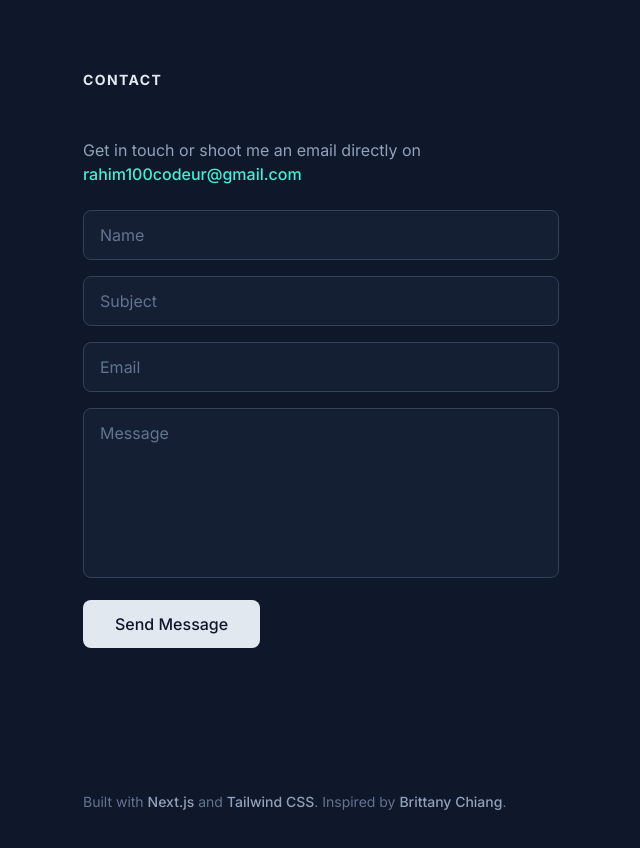
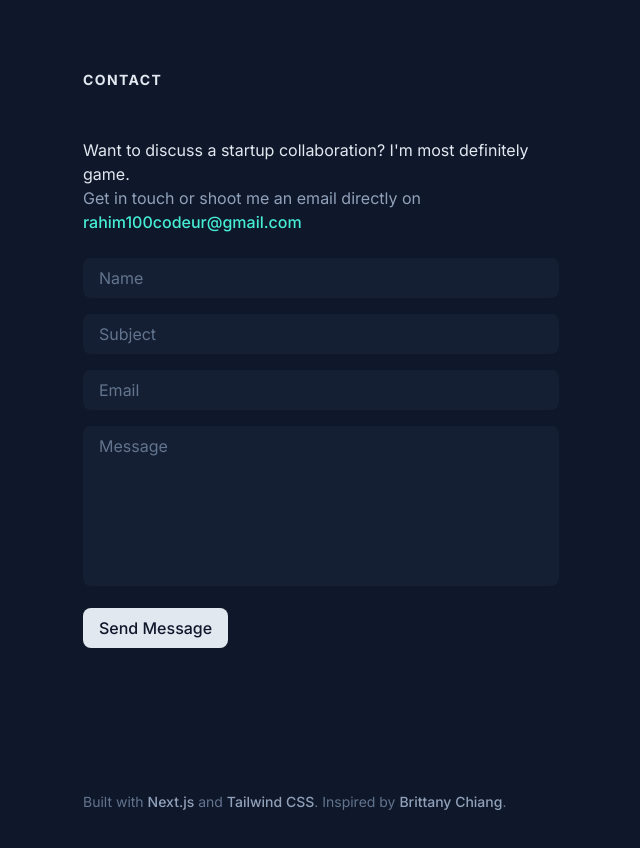
Before and after one commit to Rahim10020/freelance_portfolio, a Next.js app: page / in a window 1280 px wide. Shown: the part 3460-4308 px from the top of the page, without its empty margins (561-1201 px from the left). Built offline with nearby package versions, Linux system fonts and the light colour scheme.

Commit message:
finition temporaire de contact

```diff
--- a/src/components/sections/Contact.tsx
+++ b/src/components/sections/Contact.tsx
@@ -35,11 +35,12 @@ export default function Contact() {
     };
 
     return (
-        <section id="contact" className="mb-16 scroll-mt-16 md:mb-24 lg:mb-36 lg:scroll-mt-20">
+        <section id="contact" className="mb-16 scroll-mt-16 md:mb-24 lg:mb-36 lg:scroll-mt-24">
             <SectionTitle>Contact</SectionTitle>
 
             <div className="space-y-6">
                 <div>
+                    <p>Want to discuss a startup collaboration? I'm most definitely game.</p>
                     <p className="text-slate-400">
                         Get in touch or shoot me an email directly on{' '}
                         <a
@@ -60,7 +61,7 @@ export default function Contact() {
                             onChange={handleChange}
                             placeholder="Name"
                             required
-                            className="w-full px-4 py-3 bg-slate-800/50 border border-slate-700 rounded-lg text-slate-200 placeholder-slate-500 focus:outline-none focus:border-teal-300 focus:ring-1 focus:ring-teal-300 transition-colors"
+                            className="w-full px-4 py-2 bg-slate-800/50 rounded-lg text-slate-200 placeholder-slate-500 focus:outline-none focus:border-teal-300 focus:ring-1 focus:ring-teal-300 transition-colors"
                         />
                     </div>
 
@@ -72,7 +73,7 @@ export default function Contact() {
                             onChange={handleChange}
                             placeholder="Subject"
                             required
-                            className="w-full px-4 py-3 bg-slate-800/50 border border-slate-700 rounded-lg text-slate-200 placeholder-slate-500 focus:outline-none focus:border-teal-300 focus:ring-1 focus:ring-teal-300 transition-colors"
+                            className="w-full px-4 py-2 bg-slate-800/50 rounded-lg text-slate-200 placeholder-slate-500 focus:outline-none focus:border-teal-300 focus:ring-1 focus:ring-teal-300 transition-colors"
                         />
                     </div>
 
@@ -84,7 +85,7 @@ export default function Contact() {
                             onChange={handleChange}
                             placeholder="Email"
                             required
-                            className="w-full px-4 py-3 bg-slate-800/50 border border-slate-700 rounded-lg text-slate-200 placeholder-slate-500 focus:outline-none focus:border-teal-300 focus:ring-1 focus:ring-teal-300 transition-colors"
+                            className="w-full px-4 py-2 bg-slate-800/50 rounded-lg text-slate-200 placeholder-slate-500 focus:outline-none focus:border-teal-300 focus:ring-1 focus:ring-teal-300 transition-colors"
                         />
                     </div>
 
@@ -96,14 +97,14 @@ export default function Contact() {
                             placeholder="Message"
                             required
                             rows={6}
-                            className="w-full px-4 py-3 bg-slate-800/50 border border-slate-700 rounded-lg text-slate-200 placeholder-slate-500 focus:outline-none focus:border-teal-300 focus:ring-1 focus:ring-teal-300 transition-colors resize-none"
+                            className="w-full px-4 py-2 bg-slate-800/50 rounded-lg text-slate-200 placeholder-slate-500 focus:outline-none focus:border-teal-300 focus:ring-1 focus:ring-teal-300 transition-colors resize-none"
                         />
                     </div>
 
                     <button
                         type="submit"
                         disabled={status === 'sending'}
-                        className="px-8 py-3 bg-slate-200 text-slate-900 font-medium rounded-lg hover:bg-teal-300 hover:text-slate-900 transition-all duration-300 disabled:opacity-50 disabled:cursor-not-allowed"
+                        className="px-4 py-2 bg-slate-200 text-slate-900 font-medium rounded-lg hover:bg-teal-300 hover:text-slate-900 hover:cursor-pointer transition-all duration-300 disabled:opacity-50 disabled:cursor-not-allowed"
                     >
                         {status === 'sending' ? 'Sending...' : status === 'success' ? '✓ Sent!' : 'Send Message'}
                     </button>
```
